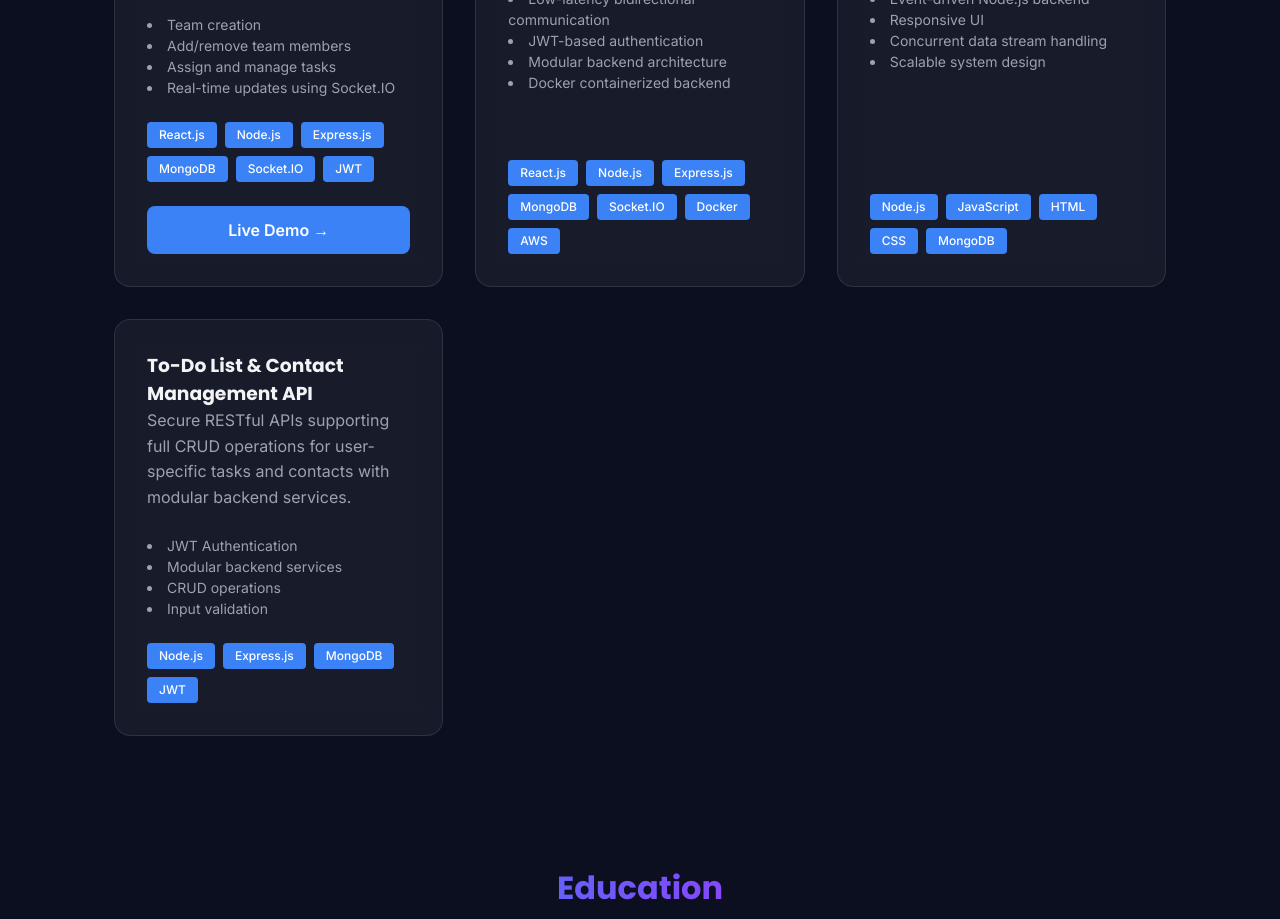
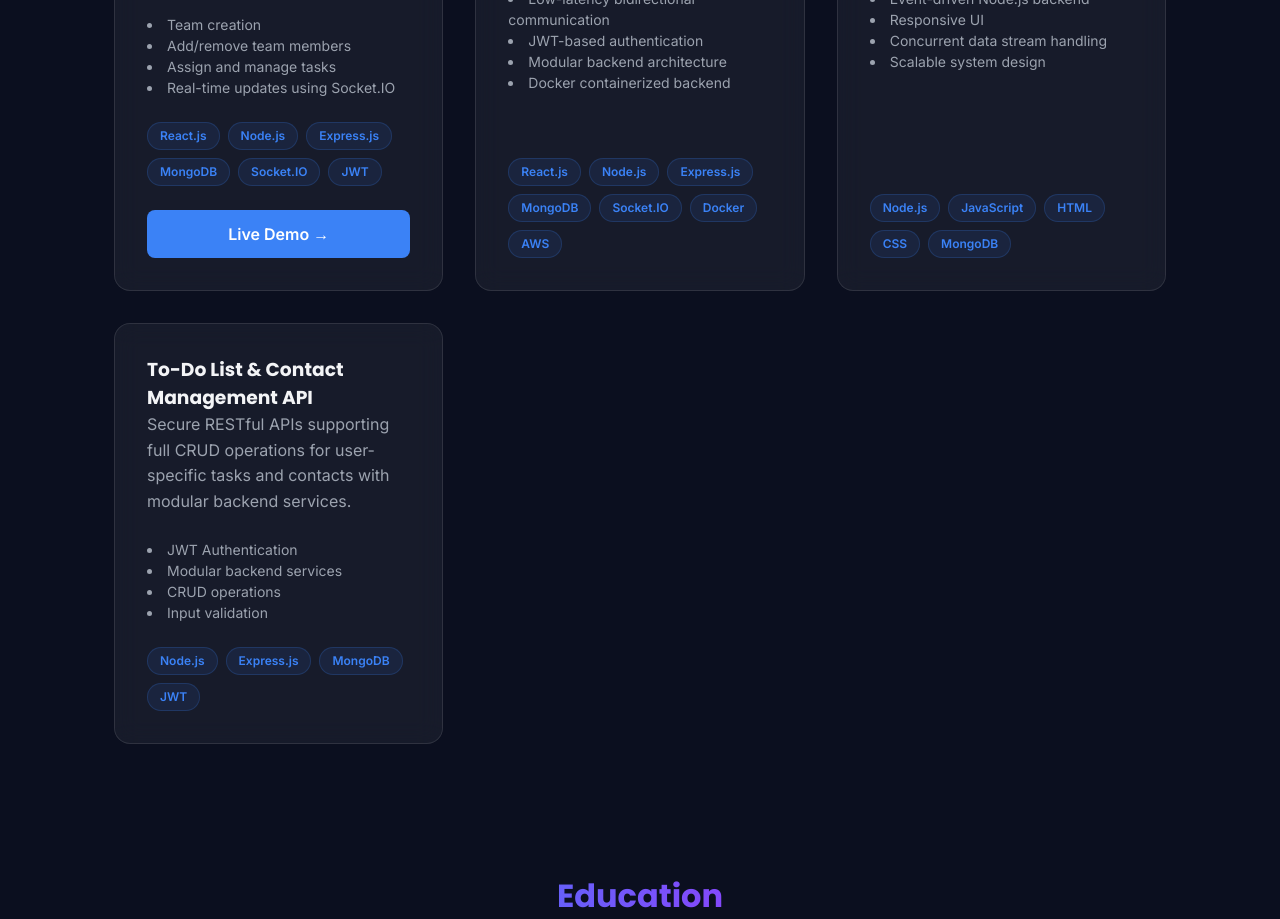
Before and after one commit to Ragu3175/Raguram-Portfolio, a React (Vite) app: page / in a window 1280 px wide. Shown: the part 2380-3299 px from the top of the page. Built offline with nearby package versions, Linux system fonts and the light colour scheme.

Commit message:
fixed tech stack color

```diff
--- a/src/index.css
+++ b/src/index.css
@@ -249,13 +249,21 @@ h4 {
 }
 
 .badge {
+  background: rgba(59, 130, 246, 0.1);
+  color: var(--neon-blue);
+  border: 1px solid rgba(59, 130, 246, 0.2);
+  padding: 0.25rem 0.75rem;
+  border-radius: 20px;
+  font-size: 0.75rem;
+  font-weight: 600;
+  white-space: nowrap;
+  transition: all 0.3s ease;
+}
+
+.badge:hover {
   background: var(--neon-blue);
   color: white;
-  padding: 0.25rem 0.75rem;
-  border-radius: 4px;
-  font-size: 0.75rem;
-  font-weight: 500;
-  white-space: nowrap;
+  box-shadow: 0 0 10px rgba(59, 130, 246, 0.3);
 }
 
 /* theme toggle */
```
